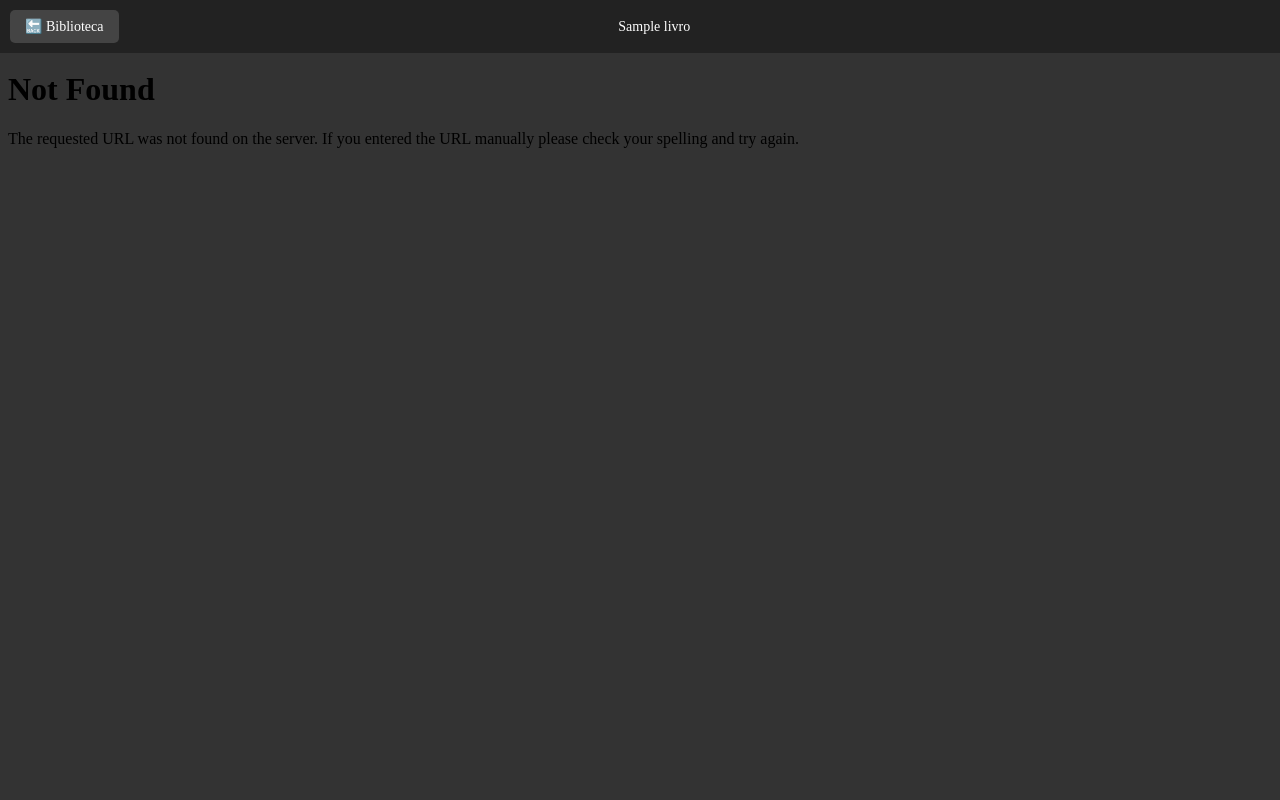
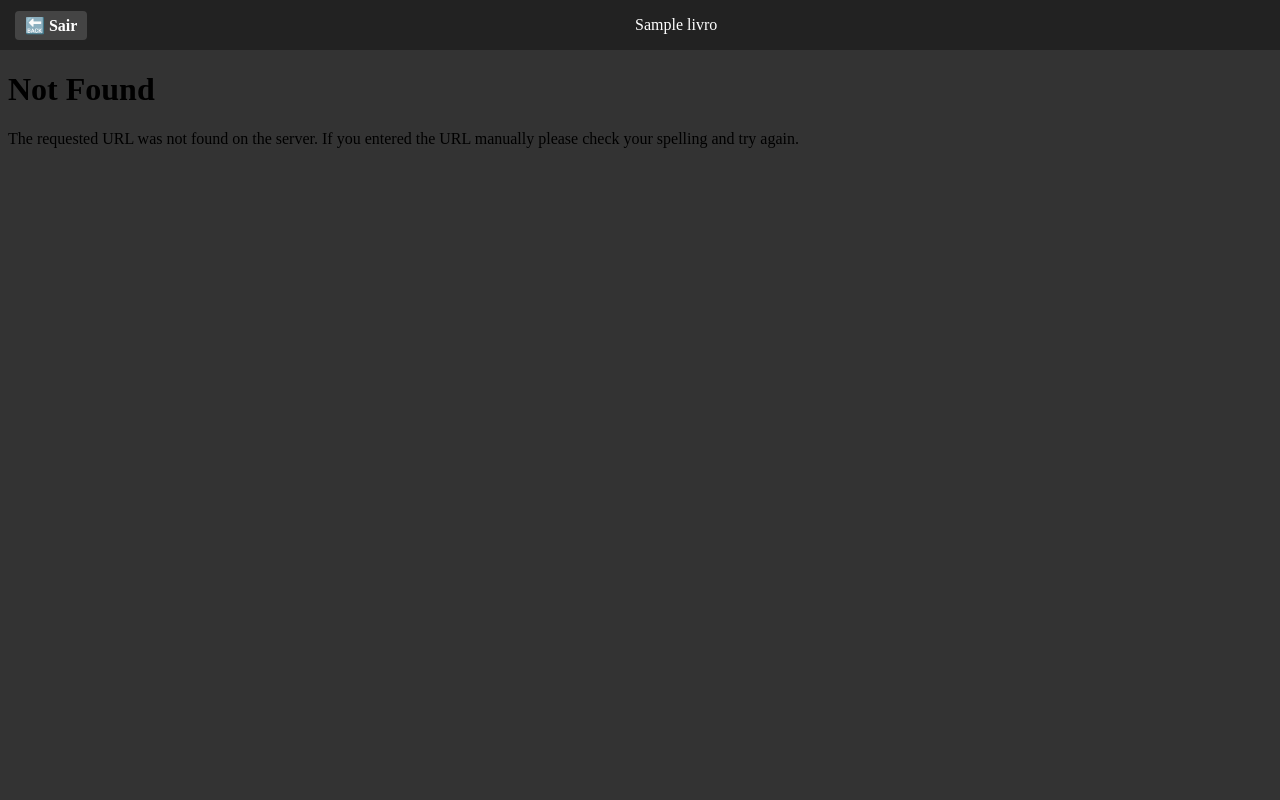
Before and after one commit to kidbradoki/Livros-, a Flask app: page /ler/1 in a window 1280 px wide. Run offline with Flask 3, Linux system fonts and the light colour scheme; tables that the repository leaves empty hold one stand-in row (values such as "Sample post").

Commit message:
Update leitor.html

```diff
--- a/templates/leitor.html
+++ b/templates/leitor.html
@@ -1,44 +1,34 @@
 <!DOCTYPE html>
-<html>
+<html lang="pt-br">
 <head>
     <meta charset="UTF-8">
-    <meta name="viewport" content="width=device-width, initial-scale=1.0, maximum-scale=1.0, user-scalable=no">
-    <title>Leitor Pro - {{ livro['titulo'] }}</title>
+    <meta name="viewport" content="width=device-width, initial-scale=1.0">
+    <title>{{ livro['titulo'] }}</title>
     <style>
-        body, html { margin: 0; padding: 0; height: 100%; overflow: hidden; background: #333; }
-        .menu { position: fixed; top: 0; width: 100%; background: #222; color: white; padding: 10px; display: flex; justify-content: space-between; z-index: 1000; box-sizing: border-box; }
-        iframe { width: 100%; height: calc(100% - 50px); margin-top: 50px; border: none; }
-        .btn { background: #444; color: white; border: none; padding: 8px 15px; border-radius: 5px; cursor: pointer; text-decoration: none; font-size: 14px; }
+        body, html { margin: 0; padding: 0; height: 100%; background: #333; overflow: hidden; }
+        .nav { height: 50px; background: #222; color: white; display: flex; align-items: center; padding: 0 15px; justify-content: space-between; }
+        iframe { width: 100%; height: calc(100% - 50px); border: none; }
+        .btn-voltar { color: white; text-decoration: none; font-weight: bold; background: #444; padding: 5px 10px; border-radius: 4px; }
     </style>
 </head>
 <body>
-    <div class="menu">
-        <a href="/" class="btn">🔙 Biblioteca</a>
-        <span style="font-size: 14px; align-self: center;">{{ livro['titulo'] }}</span>
-        <div style="width: 80px;"></div> </div>
+    <div class="nav">
+        <a href="/" class="btn-voltar">🔙 Sair</a>
+        <span>{{ livro['titulo'] }}</span>
+        <div></div>
+    </div>
 
-    <iframe id="pdf-view" src="/uploads/{{ livro['titulo'] }}#toolbar=0"></iframe>
+    <iframe src="/uploads/{{ livro['titulo'] }}#toolbar=0"></iframe>
 
     <script>
-        const idLivro = {{ livro['id'] }};
-        const iframe = document.getElementById('pdf-view');
-
-        // Brigador de página (Versão para PDF)
-        iframe.onload = function() {
-            const pos = {{ progresso['posicao'] if progresso else 0 }};
-            // Como o PDF agora roda num iframe, o controle de scroll é interno
-            // Mas salvamos a última visualização
-            console.log("PDF Carregado na posição: " + pos);
-        };
-
-        // Salva a interação (ajuste simples para o Railway)
+        // O progresso em PDFs com imagens é salvo via interação
         setInterval(() => {
             fetch('/salvar_progresso', {
                 method: 'POST',
                 headers: {'Content-Type': 'application/json'},
-                body: JSON.stringify({id: idLivro, pos: 0, dark: 0})
+                body: JSON.stringify({id: {{ livro['id'] }}, pos: 0, dark: 0})
             });
-        }, 10000);
+        }, 15000);
     </script>
 </body>
 </html>
```
